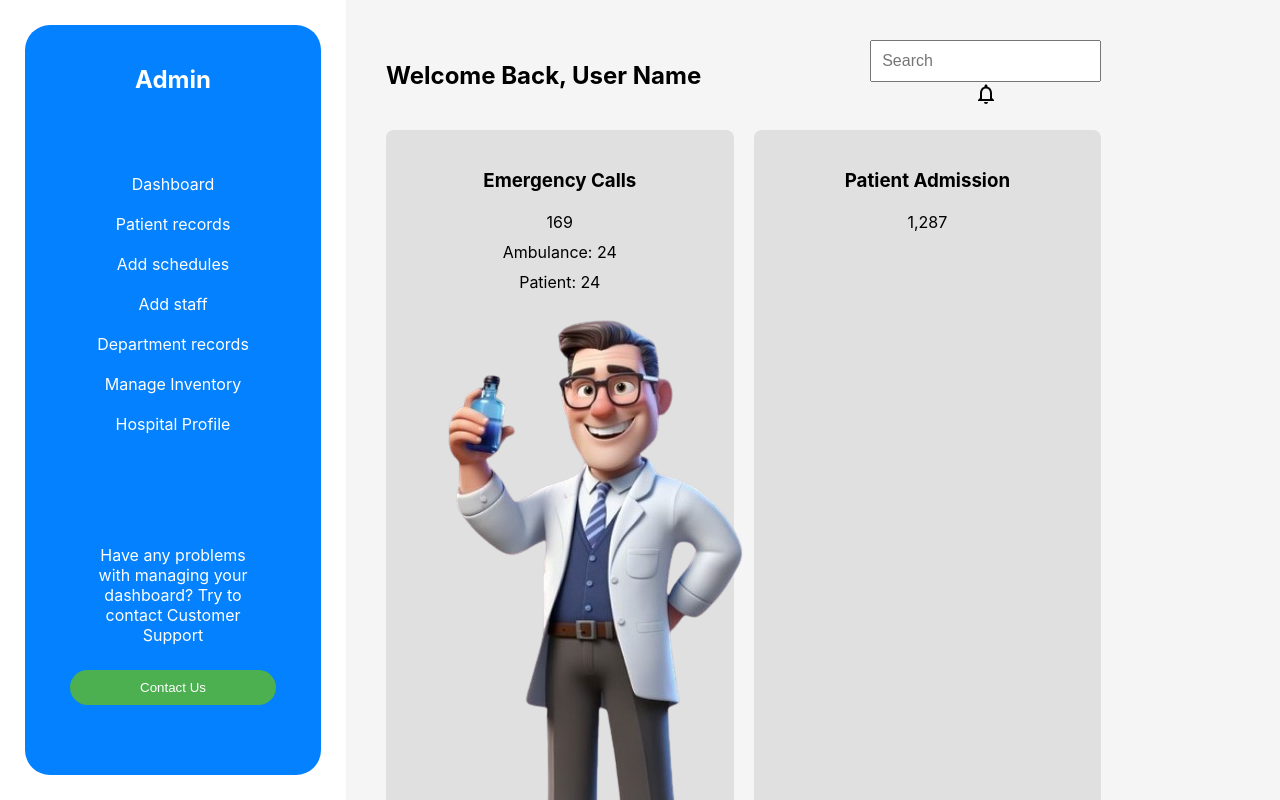
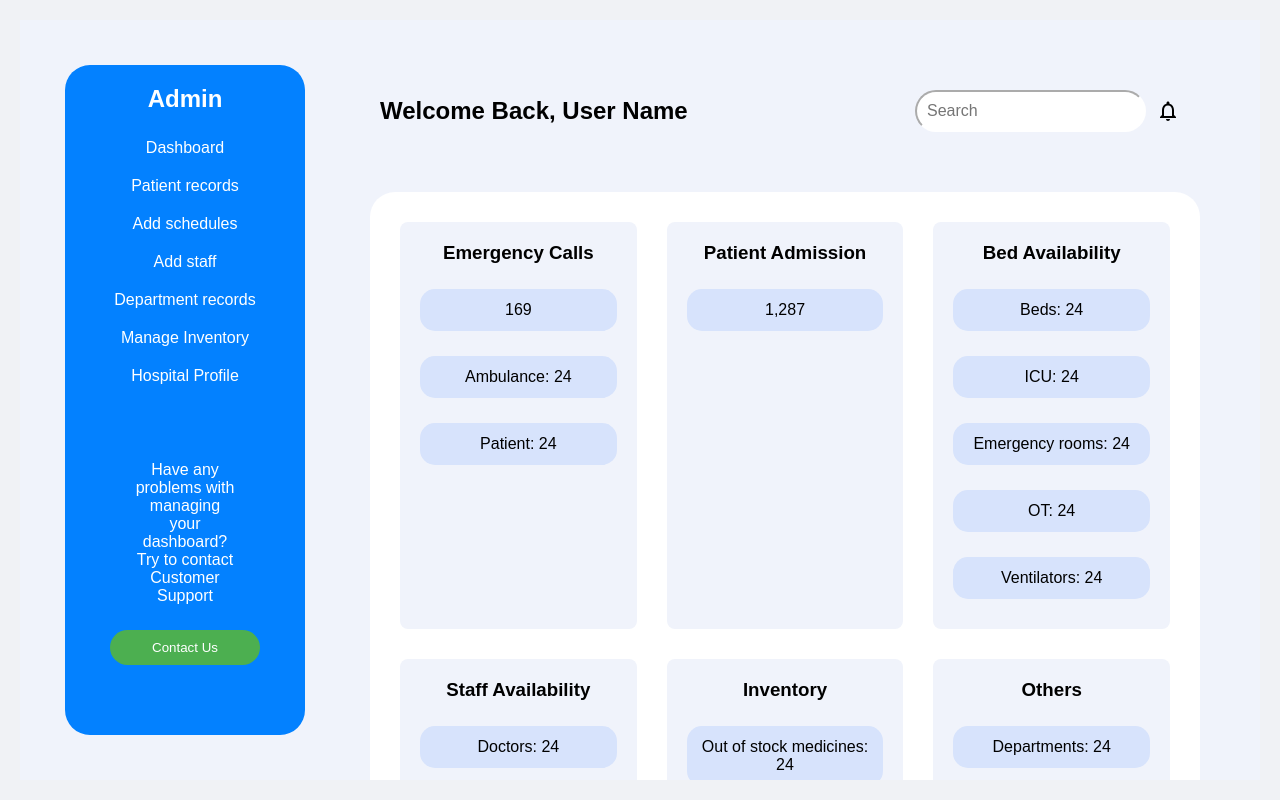
Before and after one commit to Hogwarts-Hackademy/Frontend-hospital, a React (Create React App) app: page /admin in a window 1280 px wide. Shown: the top 800 px of the page. Built offline with nearby package versions, Linux system fonts and the light colour scheme.

Commit message:
deshBoard css update

```diff
--- /dev/null
+++ b/src/App.css
@@ -0,0 +1,74 @@
+/* App.css */
+
+/* Ensure the app takes up the full height of the viewport */
+.App {
+  display: flex;
+  flex-direction: column;
+  min-height: 100vh;
+  font-family: 'Arial', sans-serif;
+}
+
+/* General reset for all elements */
+* {
+  margin: 0;
+  padding: 0;
+  box-sizing: border-box;
+}
+
+/* Styling for the body and html to ensure full height */
+html, body {
+  height: 100%;
+}
+
+/* Ensure the entire application takes up the full viewport height and width */
+html, body, #root, .App {
+  height: 100%;
+  width: 100%;
+  margin: 0;
+  padding: 0;
+  overflow: hidden; /* Prevent overflow due to content */
+}
+
+/* Set the max width and height for the application */
+.App {
+  max-width: 1920px;
+  max-height: 1080px;
+  margin: auto; /* Center the application on larger screens */
+  display: flex;
+  flex-direction: column;
+  background-color: #f0f2f5; /* Optional background color */
+  padding: 20px;
+  box-sizing: border-box;
+}
+
+/* Optional: Add some padding around the routes */
+.App > div {
+  padding: 20px;
+  flex-grow: 1; /* Ensures the content area takes up remaining space */
+}
+
+/* General link styles */
+a {
+  text-decoration: none;
+  color: inherit;
+}
+
+/* Responsive layout for smaller devices */
+@media (max-width: 768px) {
+  .App > div {
+    padding: 10px;
+  }
+}
+
+/* Responsive layout for smaller devices with scaling down elements */
+@media (max-width: 1200px) {
+  .App {
+    max-width: 100%; /* Allow full width usage on smaller screens */
+    max-height: 100%; /* Allow full height usage on smaller screens */
+    padding: 10px;
+  }
+
+  .App > div {
+    padding: 10px;
+  }
+}
--- a/src/App.jsx
+++ b/src/App.jsx
@@ -1,5 +1,6 @@
 	import React from "react";
 	import { Route, Routes, Navigate } from "react-router-dom";
+	import './App.css';
 	import Login from "./pages/loginPage.jsx";
 	import Dashboard from "./pages/admin/adminDashboard.jsx";
 	import AddStaff from "./pages/admin/addStaff/addStaff.jsx";
--- /dev/null
+++ b/src/pages/admin/addStaff/addStaff.css
@@ -0,0 +1,67 @@
+.dashboard {
+    display: flex;
+    background-color: #F0F3FB;
+}
+
+.container-main {
+    max-width: 100%;
+    padding: 2rem;
+    margin-top: 2rem;
+}
+
+.typography-header {
+    font-size: 2rem;
+    font-weight: bold;
+    text-align: center;
+    margin-bottom: 1.5rem;
+}
+
+.form-container {
+    border: 1px solid #ddd;
+    border-radius: 8px;
+    padding: 2rem;
+    background-color: #fafafa;
+}
+
+.form-box {
+    display: flex;
+    flex-wrap: wrap;
+    gap: 1rem;
+    justify-content: space-between;
+}
+
+.form-box > div {
+    flex-basis: calc(50% - 1rem);
+    min-width: 200px;
+}
+
+.form-box > div.radio-group {
+    flex-basis: 100%;
+    display: flex;
+    justify-content: space-between;
+}
+
+.form-box > div.full-width {
+    flex-basis: 100%;
+}
+
+.submit-button {
+    background-color: #1976d2;
+    color: #fff;
+    font-weight: bold;
+    padding: 0.75rem;
+    text-transform: uppercase;
+    transition: background-color 0.3s ease;
+}
+
+.submit-button:hover {
+    background-color: #155fa0;
+}
+
+.snackbar {
+    top: 10% !important;
+}
+
+.alert {
+    width: 100%;
+}
--- a/src/pages/admin/adminDashboard.css
+++ b/src/pages/admin/adminDashboard.css
@@ -2,6 +2,8 @@
 	display: flex;
 	text-align: center;
 	height: 100vh;
+	overflow: hidden;
+	background-color: #F0F3FB; /* Prevent overflow on the dashboard */
 }
 
 .dashboard-container {
@@ -10,13 +12,16 @@
 	flex: 1;
 	padding: 20px;
 	height: 100vh;
-	background-color: #f5f5f5;
+	background-color: #F0F3FB;
+	overflow-y: auto; /* Enable vertical scrolling within the container */
 }
 
 .main-content {
-	width: 80%;
+	flex: 1; /* Allow the main content area to grow and shrink */
+	width: 100%; /* Make the main content take up the full available width */
 	padding: 20px;
-	background-color: #f5f5f5;
+	background-color: #F0F3FB;
+	overflow-y: auto; /* Enable vertical scrolling within the main content */
 }
 
 .dashboard-header {
@@ -29,16 +34,42 @@
 	font-size: 24px;
 }
 
-.dashboard-header .search-bar input {
+.header-right {
+	display: flex;
+	align-items: center;
+}
+
+.dashboard-header {
 	padding: 10px;
 	font-size: 16px;
+	margin-right: 10px; /* Space between search bar and notification icon */
+}
+
+.search-bar input {
+	border-radius: 25px;
+	border-color: white;
+	padding: 10px;
+	font-size: 16px;
+	margin-right: 10px; /* Space between search bar and notification icon */
+}
+
+.search-bar input:hover {
+	border-color: #000000;
+	border-style: solid;
+}
+
+.notification-icon {
+	cursor: pointer;
 }
 
 .dashboard-cards {
+	border-radius: 25px;
+	padding: 25px;
 	display: flex;
 	flex-wrap: wrap;
 	gap: 20px;
-	margin-top: 20px;
+	margin-top: 50px;
+	background-color: white;
 }
 
 .card {
@@ -57,17 +88,47 @@
 	margin: 10px 0;
 }
 
-.emergency-calls {
-	background-color: #e0e0e0;
+.card-icon {
+	width: 50px; /* Adjust the width of the image */
+	height: auto; /* Maintain aspect ratio */
+	margin-top: 10px;
+	align-items: end;
 }
 
-.patient-admission {
-	background-color: #e0e0e0;
-}
-
+.emergency-calls ,
+.patient-admission,
 .bed-availability,
 .staff-availability,
 .inventory,
 .other {
-	background-color: #e0e0e0;
+	background-color: #F0F3FB;
+	margin: 5px; /* Adjust margins for better spacing */
 }
+
+.emergency-calls p:hover ,
+.patient-admission p:hover,
+.bed-availability p:hover,
+.staff-availability p:hover,
+.inventory p:hover,
+.other p:hover {
+	border-color: #000000;
+	background-color: #ffffff;
+	border-radius: 50px;
+	padding: 15px;
+
+}
+.emergency-calls p,
+.patient-admission p,
+.bed-availability p,
+.staff-availability p,
+.inventory p,
+.other p  {
+	justify-content: center;
+	margin-top: 25px;
+	display: flex;
+	color: #000000;
+	background-color: #D7E3FC;
+	border-radius: 15px;
+	padding: 12px;
+	size: 50px;
+}
--- a/src/pages/admin/adminDashboard.jsx
+++ b/src/pages/admin/adminDashboard.jsx
@@ -1,7 +1,7 @@
 import NotificationsNoneIcon from '@mui/icons-material/NotificationsNone'; // Import Notification icon
 import { Card } from '@mui/material';
 import Sidebar from '../../Components/Sidebar';
-import dashboardImage from '../../assets/images/dashboard.png';
+import dashboardImage from '../../assets/images/dashboard.svg';
 import './adminDashboard.css';
 
 const Dashboard = () => {
@@ -26,49 +26,40 @@ const Dashboard = () => {
                             <div className="call-details">
                                 <p>Ambulance: 24</p>
                                 <p>Patient: 24</p>
-                                <img src={dashboardImage} alt="Emergency Calls Icon" className="card-icon" /> {/* Image added here */}
+                                {/* <img src={dashboardImage} alt="Emergency Calls Icon" className="card-icon" /> Image added here */}
                             </div>
                         </div>
                         <div className="card patient-admission">
                             <h3>Patient Admission</h3>
                             <p className="admission-count">1,287</p>
-                            <div className="admission-graph">
-                                {/* Graph will go here */}
-                            </div>
                        </div>
                         <div className="card bed-availability">
                             <h3>Bed Availability</h3>
-                            <Card>
                             <p>Beds: 24</p>
                             <p>ICU: 24</p>
                             <p>Emergency rooms: 24</p>
                             <p>OT: 24</p>
                             <p>Ventilators: 24</p>
-                            </Card>
                         </div>
                         <div className="card staff-availability">
                             <h3>Staff Availability</h3>
-                            <Card>
                             <p>Doctors: 24</p>
                             <p>Nurses: 24</p>
                             <p>Lab technicians: 24</p>
                             <p>Receptionists: 24</p>
                             <p>Janitors: 24</p>
-                            </Card>
                         </div>
                         <div className="card inventory">
                             <h3>Inventory</h3>
-                            <Card>
                             <p>Out of stock medicines: 24</p>
                             <p>Ordered medicines: 24</p>
                             <p>Expired meds: 24</p>
-                            </Card>
                         </div>
                         <div className="card other">
                             <h3>Others</h3>
-                            <Card>
+
                             <p>Departments: 24</p>
-                            </Card>
+
                         </div>
                     </section>
                 </main>
```
Also changed, not shown: src/assets/images/dashboard.png (deleted), src/assets/images/dashboard.svg (added). Lines whose indentation alone changed are shown as unchanged.
